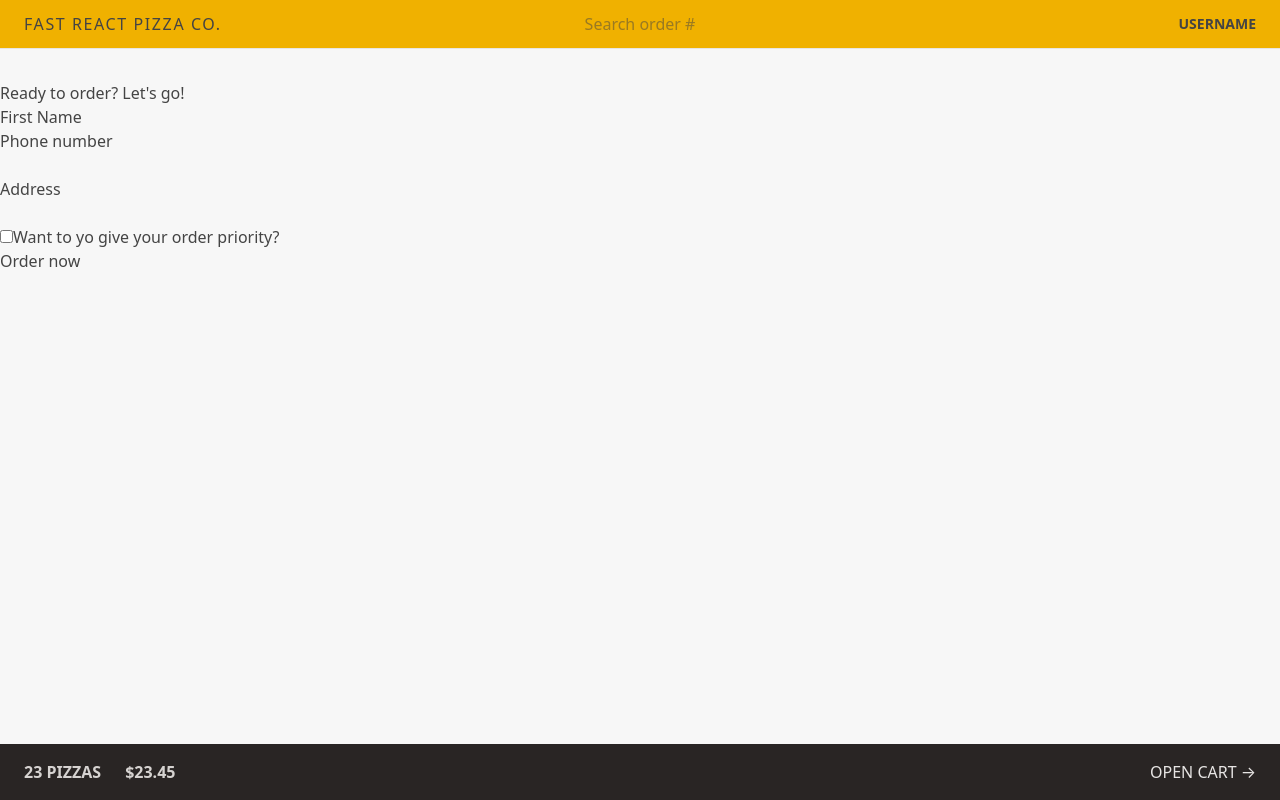
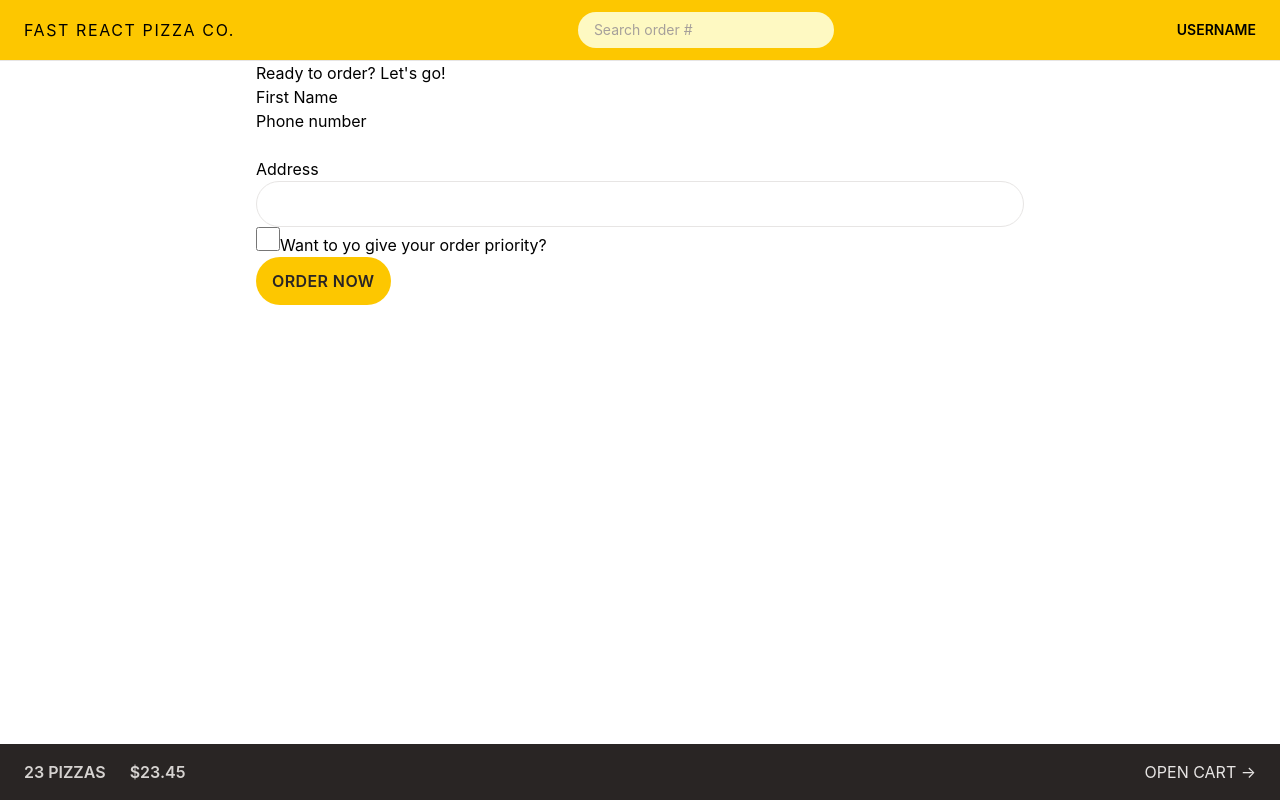
Before and after one commit to eroscamposg/react-pizza, a React (Vite) app: page /order/new in a window 1280 px wide. Built offline with nearby package versions, Linux system fonts and the light colour scheme.

Commit message:
Adding button and input styling

```diff
--- a/src/features/cart/Cart.jsx
+++ b/src/features/cart/Cart.jsx
@@ -1,23 +1,23 @@
-import { Link } from 'react-router';
+import { Link } from "react-router";
 
 const fakeCart = [
   {
     pizzaId: 12,
-    name: 'Mediterranean',
+    name: "Mediterranean",
     quantity: 2,
     unitPrice: 16,
     totalPrice: 32,
   },
   {
     pizzaId: 6,
-    name: 'Vegetale',
+    name: "Vegetale",
     quantity: 1,
     unitPrice: 13,
     totalPrice: 13,
   },
   {
     pizzaId: 11,
-    name: 'Spinach and Mushroom',
+    name: "Spinach and Mushroom",
     quantity: 1,
     unitPrice: 15,
     totalPrice: 15,
@@ -29,7 +29,12 @@
 
   return (
     <div>
-      <Link to="/menu">&larr; Back to menu</Link>
+      <Link
+        className="text-sm text-blue-500 hover:text-blue-600 hover:underline"
+        to="/menu"
+      >
+        &larr; Back to menu
+      </Link>
 
       <h2>Your cart, %NAME%</h2>
 
--- a/src/features/order/CreateOrder.jsx
+++ b/src/features/order/CreateOrder.jsx
@@ -34,11 +34,11 @@
 function CreateOrder() {
   // const [withPriority, setWithPriority] = useState(false);
   const cart = fakeCart;
-  const navigation = useNavigation()
-  const isSubmitting = navigation.state === "submitting"
+  const navigation = useNavigation();
+  const isSubmitting = navigation.state === "submitting";
 
   // To get errors from action hook
-  const formErrors = useActionData()
+  const formErrors = useActionData();
 
   return (
     <div>
@@ -56,18 +56,24 @@
           <div>
             <input type="tel" name="phone" required />
           </div>
-          {formErrors?.phone && <p>{ formErrors.phone }</p> }
+          {formErrors?.phone && <p>{formErrors.phone}</p>}
         </div>
 
         <div>
           <label>Address</label>
           <div>
-            <input type="text" name="address" required />
+            <input
+              className="w-full rounded-full border border-stone-200 px-4 py-2 text-sm transition-all duration-300 placeholder:text-stone-400 focus:ring focus:ring-yellow-400 focus:outline-none md:px-6 md:py-3"
+              type="text"
+              name="address"
+              required
+            />
           </div>
         </div>
 
         <div>
           <input
+            className="h-6 w-6 accent-yellow-400 focus:ring focus:ring-yellow-400 focus:ring-offset-2 focus:outline-none"
             type="checkbox"
             name="priority"
             id="priority"
@@ -79,7 +85,12 @@
 
         <div>
           <input type="hidden" name="cart" value={JSON.stringify(cart)} />
-          <button disabled={isSubmitting}>{ isSubmitting ? "Placing order..." : "Order now" }</button>
+          <button
+            className="inline-block rounded-full bg-yellow-400 px-4 py-3 font-semibold tracking-wide text-stone-800 uppercase transition-colors duration-300 hover:bg-yellow-300 focus:bg-yellow-300 focus:ring focus:ring-yellow-300 focus:ring-offset-2 focus:outline-none disabled:cursor-not-allowed"
+            disabled={isSubmitting}
+          >
+            {isSubmitting ? "Placing order..." : "Order now"}
+          </button>
         </div>
       </Form>
     </div>
@@ -88,24 +99,26 @@
 
 // eslint-disable-next-line react-refresh/only-export-components
 export async function action({ request }) {
-  const formData = await request.formData()
-  const data = Object.fromEntries(formData)
+  const formData = await request.formData();
+  const data = Object.fromEntries(formData);
 
   const order = {
     ...data,
     cart: JSON.parse(data.cart),
-    priority: data.priority === "on"
-  }
+    priority: data.priority === "on",
+  };
 
-  console.log(order)
+  console.log(order);
 
-  const errors = {}
+  const errors = {};
 
-  if (!isValidPhone(order.phone)) errors.phone = "Please give us your correct phone number. We might need it to contact you";
+  if (!isValidPhone(order.phone))
+    errors.phone =
+      "Please give us your correct phone number. We might need it to contact you";
 
-  if (Object.keys(errors).length > 0) return errors
+  if (Object.keys(errors).length > 0) return errors;
 
-  const newOrder = await createOrder(order)
+  const newOrder = await createOrder(order);
 
   // Cant use useNavigate, since hooks cant be created inside functions, only inside components
   return redirect(`/order/${newOrder.id}`);
--- a/src/features/order/SearchOrder.jsx
+++ b/src/features/order/SearchOrder.jsx
@@ -1,19 +1,25 @@
-import { useState } from "react"
-import { useNavigate } from "react-router-dom"
+import { useState } from "react";
+import { useNavigate } from "react-router-dom";
 
 export default function SearchOrder() {
-    const [query, setQuery] = useState("")
-    const navigate = useNavigate()
+  const [query, setQuery] = useState("");
+  const navigate = useNavigate();
 
-    function handleSubmit(e) {
-        e.preventDefault()
-        navigate(`order/${query}`)
-        setQuery("")
-    }
+  function handleSubmit(e) {
+    e.preventDefault();
+    navigate(`order/${query}`);
+    setQuery("");
+  }
 
-    return (
-        <form onSubmit={handleSubmit}>
-            <input type="search" placeholder="Search order #" value={query} onChange={(e) => setQuery(e.target.value)} />
-        </form>
-    )
+  return (
+    <form onSubmit={handleSubmit}>
+      <input
+        className="w-28 rounded-full bg-yellow-100 px-4 py-2 text-sm transition-all duration-300 placeholder:text-stone-400 focus:w-72 focus:ring-2 focus:ring-yellow-500 focus:outline-none sm:w-64"
+        type="search"
+        placeholder="Search order #"
+        value={query}
+        onChange={(e) => setQuery(e.target.value)}
+      />
+    </form>
+  );
 }
--- a/src/index.css
+++ b/src/index.css
@@ -1,40 +1,41 @@
 @import "tailwindcss";
-
-body {
-  font-family: system-ui, -apple-system, BlinkMacSystemFont, 'Segoe UI', Roboto,
-    Oxygen, Ubuntu, Cantarell, 'Open Sans', 'Helvetica Neue', sans-serif;
-  background-color: #f7f7f7;
-  color: #444;
-}
-
-.layout {
-  display: grid;
-  grid-template-rows: auto 1fr auto;
-  gap: 32px;
-  height: 100dvh;
-}
 
 /* https://dev.to/afif/i-made-100-css-loaders-for-your-next-project-4eje */
 .loader {
   width: 45px;
   aspect-ratio: 0.75;
   --c: no-repeat linear-gradient(#333 0 0);
-  background: var(--c) 0% 50%, var(--c) 50% 50%, var(--c) 100% 50%;
+  background:
+    var(--c) 0% 50%,
+    var(--c) 50% 50%,
+    var(--c) 100% 50%;
   background-size: 20% 50%;
   animation: loading 1s infinite linear;
 }
 
 @keyframes loading {
   20% {
-    background-position: 0% 0%, 50% 50%, 100% 50%;
+    background-position:
+      0% 0%,
+      50% 50%,
+      100% 50%;
   }
   40% {
-    background-position: 0% 100%, 50% 0%, 100% 50%;
+    background-position:
+      0% 100%,
+      50% 0%,
+      100% 50%;
   }
   60% {
-    background-position: 0% 50%, 50% 100%, 100% 0%;
+    background-position:
+      0% 50%,
+      50% 100%,
+      100% 0%;
   }
   80% {
-    background-position: 0% 50%, 50% 50%, 100% 100%;
+    background-position:
+      0% 50%,
+      50% 50%,
+      100% 100%;
   }
 }
--- a/src/ui/AppLayout.jsx
+++ b/src/ui/AppLayout.jsx
@@ -4,20 +4,20 @@
 import Loader from "./Loader";
 
 export default function AppLayout() {
-  const navigation = useNavigation()
-  const isLoading = navigation.state === "loading"
+  const navigation = useNavigation();
+  const isLoading = navigation.state === "loading";
 
   return (
-    <div className="layout">
-      {
-        isLoading && <Loader />
-      }
+    <div className="grid h-screen grid-rows-[auto_1fr_auto]">
+      {isLoading && <Loader />}
 
       <Header />
-      <main>
+      <div className="overflow-scroll">
+        <main className="mx-auto max-w-3xl">
           <Outlet />
-      </main>
+        </main>
+      </div>
       <CartOverview />
     </div>
-  )
+  );
 }
--- a/src/ui/Header.jsx
+++ b/src/ui/Header.jsx
@@ -4,7 +4,7 @@
 
 export default function Header() {
   return (
-    <header className="flex items-center justify-between border-b border-stone-200 bg-yellow-500 px-4 py-3 uppercase sm:px-6">
+    <header className="flex items-center justify-between border-b border-stone-200 bg-yellow-400 px-4 py-3 uppercase sm:px-6">
       <Link to="/" className="tracking-widest">
         Fast React Pizza Co.
       </Link>
```
